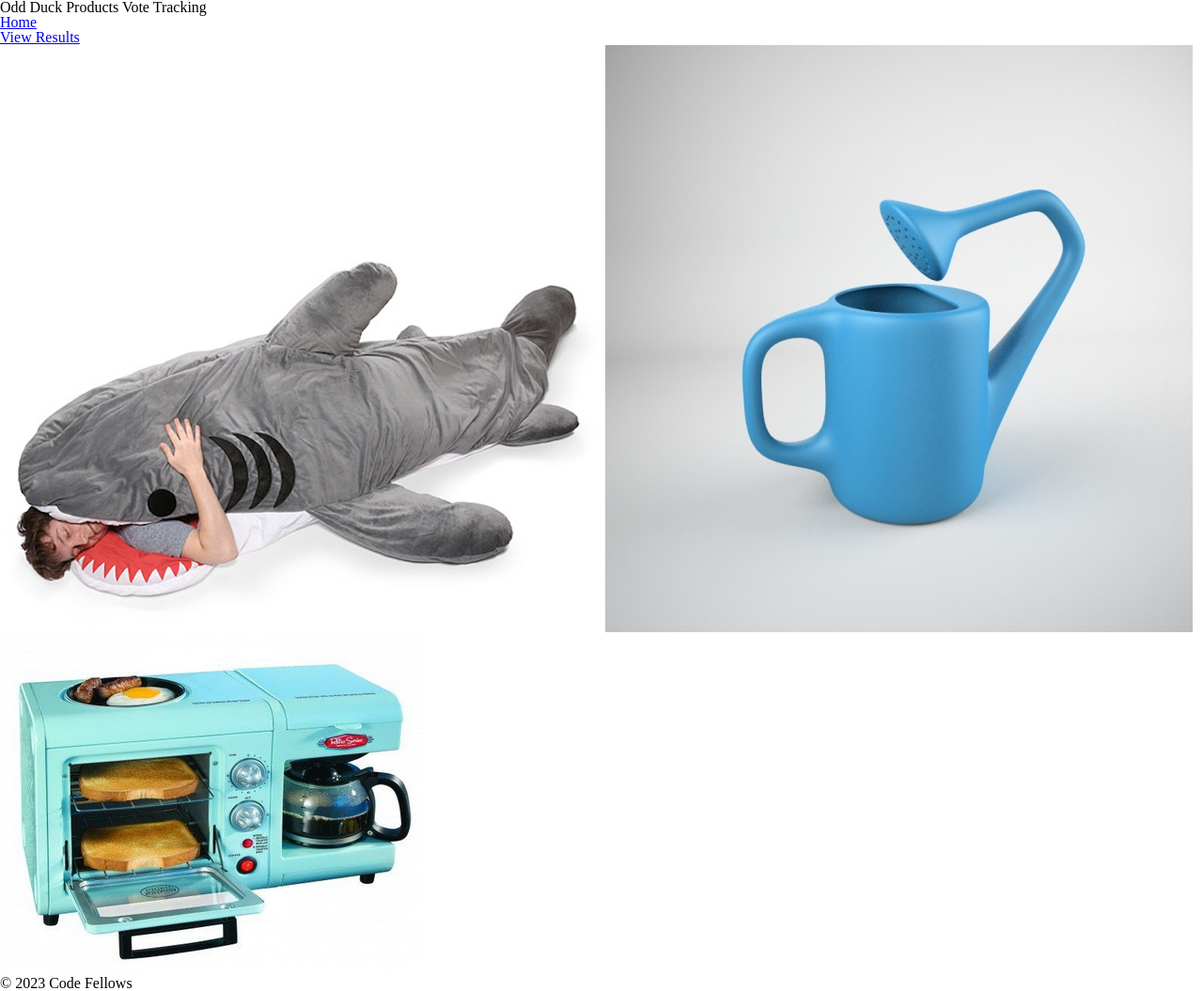
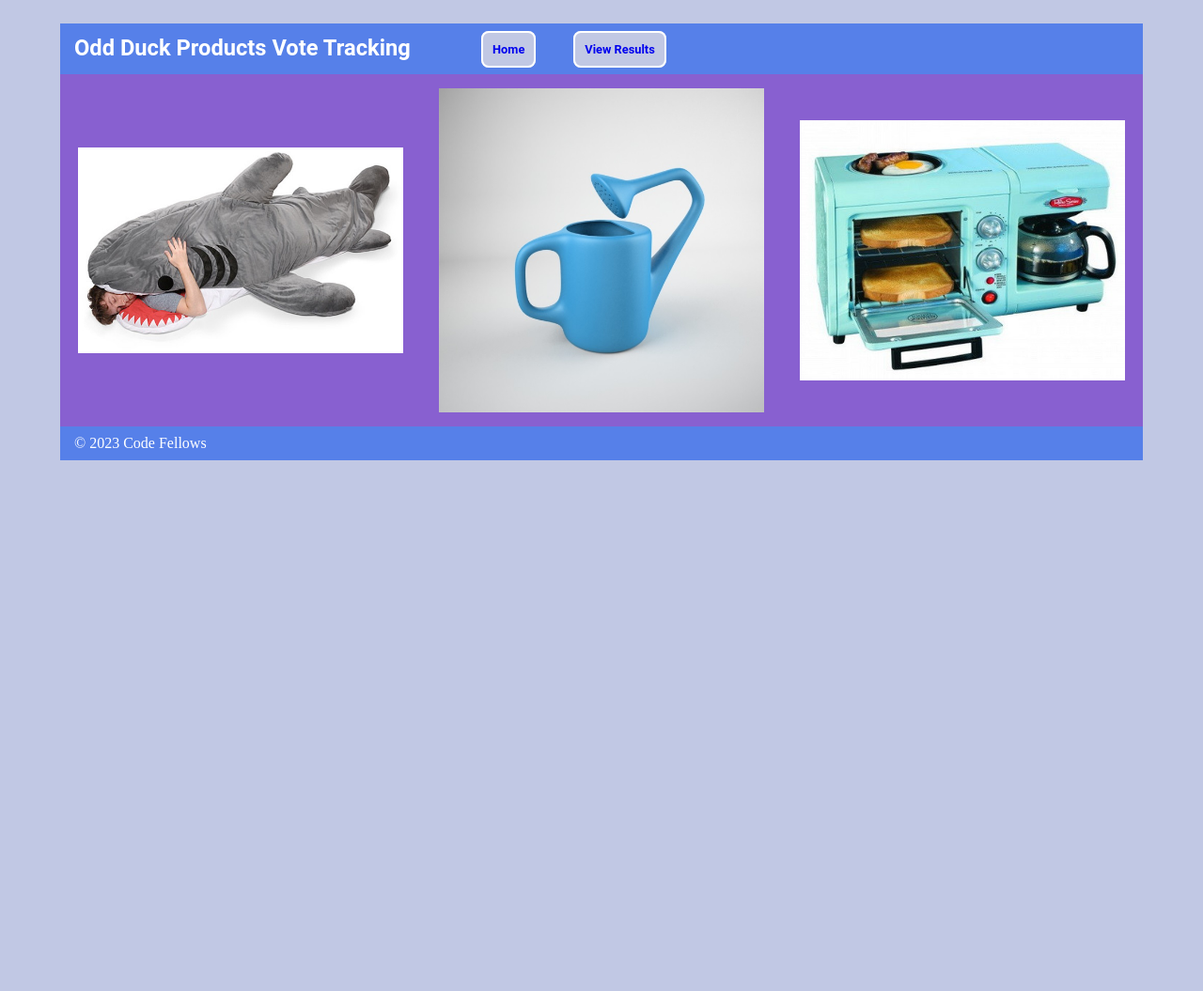
Before and after one commit to MelodicXP/201-lab-14, a plain HTML site: page index.html in a window 1280 px wide. Shown: the whole page at 94% size. After the commit the page ends 800 px from the top, so only its background shows below. Drawn offline with Linux system fonts and the light colour scheme.

Commit message:
Add styling

```diff
--- a/css/style.css
+++ b/css/style.css
@@ -1 +1,111 @@
 /* TODO: Make it awesome */
+
+body{
+  background-color: #C1C8E4;
+}
+
+.grid-container {
+  background-color: #5680E9;
+  width: 90%;
+  padding-top: 15px;
+  padding-bottom: 15px;
+  margin: auto;
+  margin-top: 25px;
+  display: grid;
+  grid-template-columns: 1.25fr 2fr;
+  grid-auto-rows: minmax(auto, auto);
+  grid-template-areas:
+  "header header header"
+  ;
+}
+
+h1 {
+  font-family: 'Roboto', sans-serif;
+  font-size: 1.85vw;
+  color: white;
+  font-weight: bold;
+  margin-left: 15px;
+}
+
+ul {
+  display: flex;
+  flex-direction: row;
+  margin-left: 5px;
+}
+
+nav {
+  display: flex;
+  align-items: center;
+}
+
+li {
+  margin-right: 40px;
+}
+
+li a {
+  font-size: 1vw;
+  margin-top: 10px;
+  padding: 10px;
+  width: 100%;
+  text-decoration: none;
+  border: 2px solid white;
+  background-color: #C1C8E4;
+  font-family: 'Roboto', sans-serif;
+  font-weight: bold;
+  transition: 350ms;
+  border-radius: 8px;
+}
+
+li a:hover {
+  font-size: 1.25vw;
+  background-color: #8860D0;
+  color:white;
+  cursor: pointer;
+}
+
+.grid-container2 {
+  background-color: #8860D0;
+  width: 90%;
+  margin: auto;
+  display: grid;
+  grid-template-columns: repeat(3, 1fr);
+  align-items: end;
+}
+
+.grid-container {
+  grid-area: header;
+}
+
+
+img {
+  width: 90%;
+  transition: 350ms;
+  margin: auto;
+  padding-top: 15px;
+  padding-bottom: 15px;
+}
+
+img:hover {
+  width: 95%;
+  cursor: pointer;
+}
+
+footer {
+  width: 90%;
+  font-size: 1.25vw;
+  color: white;
+  margin: auto;
+  padding-top: 10px;
+  padding-bottom: 10px;
+  background-color: #5680E9;
+}
+
+footer p {
+  margin-left: 15px;
+}
+
+#chart-section {
+  width: 90%;
+  margin: auto;
+  background-color: white;
+}
```
